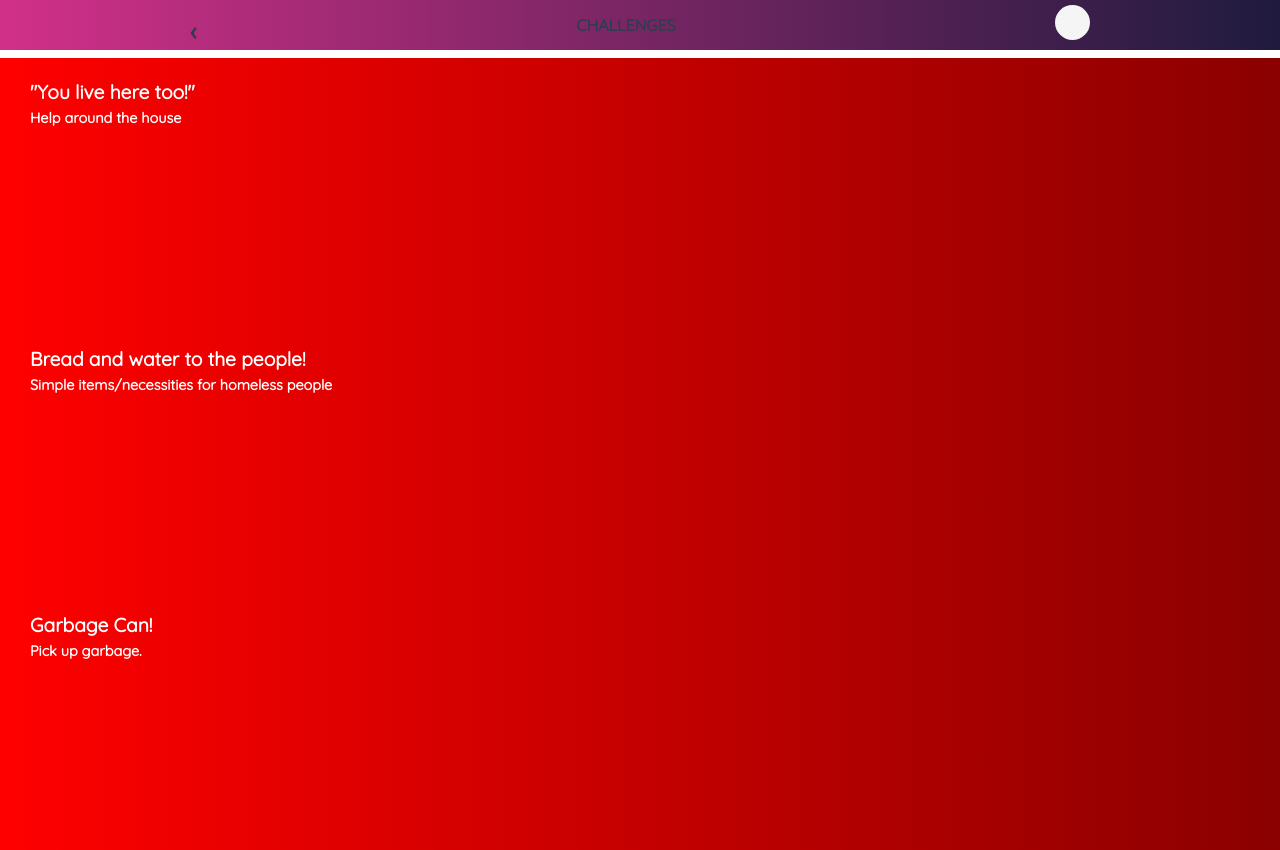
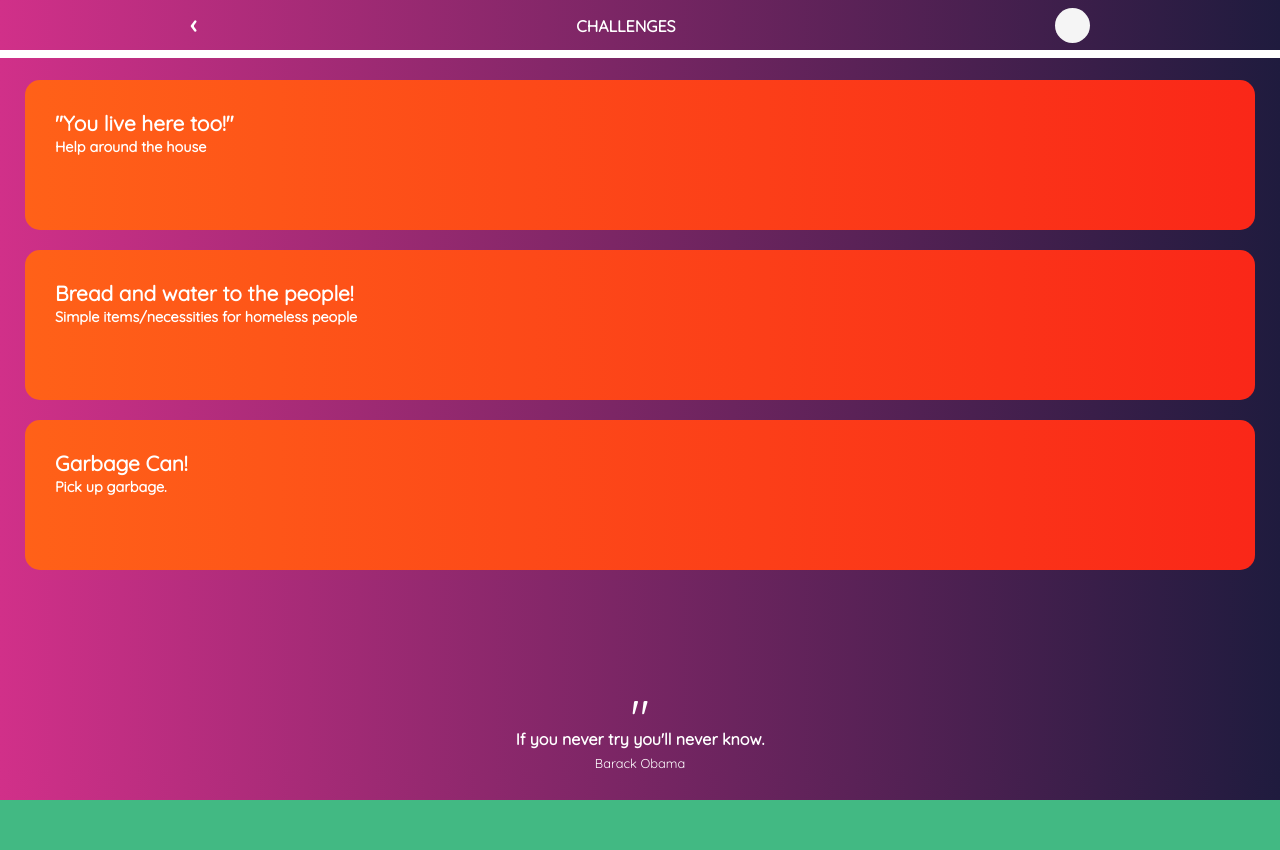
Before and after one commit to raphaelreimann/littlesmiles, a Vue app: page / in a window 1280 px wide. After the commit the page ends 800 px from the top, so only its background shows below. Built offline with nearby package versions, Linux system fonts and the light colour scheme.

Commit message:
Abschlusspräsentation

```diff
--- a/src/App.vue
+++ b/src/App.vue
@@ -3,7 +3,7 @@
     <div id="nav">
       <div class="flex, content">
         <a class="flexitem, btn-back" @click="goBack">&lsaquo;</a>
-        <router-link to="/"><span class="flexitem">CHALLENGES</span></router-link>
+        <router-link to="/"><span class="flexitem, nav-title">CHALLENGES</span></router-link>
         <router-link to="/profile"><span class="dot"></span><!--img src="assets/Profile icon.png" alt="Profile Icon" class="flexitem, profile-img"--></router-link>
       </div>
     </div>
@@ -30,6 +30,13 @@ body{
   padding: 0%;
   margin: 0%;
 }
+h1 {
+  color: white;
+}
+.nav-title{
+  color: white;
+  padding-top: 5px;
+}
 #app {
   font-family: 'Quicksand', sans-serif;
   -webkit-font-smoothing: antialiased;
@@ -53,13 +60,14 @@ body{
   .content{
     display: flex;
     justify-content: space-around;
-    margin-top: 15px;
+    align-items: center;
+    margin-top: 8px;
     width: 100%;
     a {
       font-weight: bold;
       text-decoration: none;
       margin-right: 0px;
-      color: #2c3e50;
+      color: white;
       // &.router-link-exact-active {
       //   color: #42b983;
       // }
@@ -68,7 +76,7 @@ body{
     //   width: 20px;
     // }
     .dot {
-      margin-top: -10px;
+      margin-top: 0px;
       height: 35px;
       width: 35px;
       background-color: #f5f5f5;
@@ -76,6 +84,7 @@ body{
       display: flex;
     }
     .btn-back{
+      margin-top: -5px;
       font-size: 25px;
     }
   }
--- a/src/views/Challenge.vue
+++ b/src/views/Challenge.vue
@@ -1,12 +1,28 @@
 <template>
   <div class="challenge_detail">
-    <h1>{{ challenge.title}}</h1>
+    <h1 class="title">{{ challenge.title}}</h1>
     <h2 class="subtitle">{{ challenge.subtitle}}</h2>
     <div class="description">{{ challenge.description}}</div>
-    <div class="category">{{ challenge.category}}</div>
     <div class="actions">
-      <router-link @click="onComplete" tag="button" :to="{ name: 'challengeCompleted', params: { id: challenge.id }}">Complete</router-link>
-      <router-link @click="onReject" tag="button" :to="{ name: 'challengeRejected', params: { id: challenge.id }}">Reject</router-link>
+      <router-link
+        @click.native="onComplete"
+        tag="button"
+        id="btn-accept"
+        class="flex-item"
+        :to="{ name: 'challengeCompleted', params: { id: challenge.id }}"
+      >
+        <img src="/assets/logo.png" alt="Check" class="check">
+      </router-link>
+      <router-link
+        @click.native="onReject"
+        tag="button"
+        id="btn-reject"
+        class="flex-item"
+        :to="{ name: 'challengeRejected', params: { id: challenge.id }}"
+      >
+        <img src="/assets/reject.jpg" alt="Reject" class="reject">
+      </router-link>
+      <div class="category">Category: {{ challenge.category}}</div>
     </div>
   </div>
 </template>
@@ -25,11 +41,11 @@ export default {
     onComplete(){
       this.$store.commit("addCompletedChallenge", this.challenge);
       this.removeFromChallenges();
-      this.$router.push('/');
+      //this.$router.push('/');
     },
     onReject(){
       this.removeFromChallenges();
-      this.$router.push('/');
+      //this.$router.push('/');
     },
     removeFromChallenges(){
       const self = this;
@@ -46,3 +62,55 @@ export default {
   },
 }
 </script>
+
+<style lang="scss">
+.flex-item{
+  margin: 0px 10px;
+
+}
+h1 {
+  color: white;
+}
+.title{
+  margin-top: 30%;
+  font-size: 2em;
+}
+.subtitle{
+  margin-top: 2%;
+}
+.description{
+  margin-top: 4%;
+  padding: 0px 32px;
+  text-align: justify;
+}
+.actions{
+  margin-top: 25%;
+}
+.category{
+  margin-top: 5%;
+}
+#btn-accept{
+  background-color:#44c767;
+	border-radius:60px;
+	border:1px solid #18ab29;
+	display:inline-block;
+	cursor:pointer;
+	color:#ffffff;
+	font-size:17px;
+	padding:16px 16px;
+	text-decoration:none;
+	text-shadow:0px 1px 0px #2f6627;
+}
+#btn-reject{
+  background-color: rgb(214, 26, 26);
+	border-radius:60px;
+	border:1px solid rgb(214, 26, 26);
+	display:inline-block;
+	cursor:pointer;
+	color:#ffffff;
+	font-size:17px;
+	padding:16px 16px;
+	text-decoration:none;
+	//text-shadow:0px 1px 0px #2f6627;
+}
+</style>
--- a/src/views/ChallengeCompleted.vue
+++ b/src/views/ChallengeCompleted.vue
@@ -8,16 +8,24 @@
     <div class="content">
           <span class="main-text">How difficult was the challenge for you?</span>
         <div class="btn-group">
-          <button class="feedback-btn" onClick="alert("saf")>Bad</button>
-          <button class="feedback-btn">Okay</button>
-          <button class="feedback-btn">Good</button>
+          <button class="feedback-btn" id="feedback-btn-1">Bad</button>
+          <button class="feedback-btn" id="feedback-btn-2">Okay</button>
+          <button class="feedback-btn" id="feedback-btn-3">Good</button>
         </div>
-        <span class="main-text">Notes</span>
-        <textarea name="" id="feedback-area" cols="42" rows="10" class="feedback-text">How did you feel in general?</textarea>
+        <span class="main-text">Notes (How did you feel in general?)</span>
+        <div class="textarea">
+          <textarea
+            name=""
+            id="feedback-area"
+            cols="42"
+            rows="10"
+            class="feedback-text">
+          </textarea>
+        </div>
         <span class="main-text">Wanna do it again?</span>
-        <div class="btn-group">
-          <router-link to="/" tag="button">Check</router-link>
-          <router-link to="/" tag="button">Cross</router-link>
+        <div class="btn-group, btn-decision">
+          <router-link to="/" class="decision-btn" id="decision-btn-1" tag="button">&#128077;</router-link>
+          <router-link to="/" class="decision-btn" id="decision-btn-2" tag="button">&#128078;</router-link>
         </div>
       </div>
     </div>
@@ -33,13 +41,61 @@ body{
 .content{
   margin-top: 30px;
 }
+.textarea{
+  text-align: left;
+  margin-left: 20px;
+  margin-top: 10px;
+  margin-bottom: 15%;
+}
 #feedback-area{
+  width: 90%;
   margin-left: 0px;
   text-align: left;
+  outline: none;
+  resize: none;
+  color: white;
+  border-radius: 6px;
+  border: rgba($color: #fff, $alpha: 0.8) solid 1px;
+  background-color: rgba($color: #fff, $alpha: 0.2);
 }
+.decision-btn{
+  margin: 10px;
+	border-radius:30px;
+  border: none;
+	display:inline-block;
+	cursor:pointer;
+	color:#ffffff;
+	font-size:35px;
+	text-decoration:none;
+}
+#decision-btn-1{
+  padding: 2px 8px 8px 8px;
+}
+#decision-btn-2{
+  padding: 5px 8px 8px 8px;
+}
+
 .feedback-btn{
-  margin: 10px;
+  margin: 10px 10px 15% 10px;
+	border-radius: 8px;
+  border: none;
+	display:inline-block;
+	cursor:pointer;
+	color:#ffffff;
+	font-size:17px;
+	padding:16px 25px;
+	text-decoration:none;
 }
+#feedback-btn-1{
+  background-image:linear-gradient(to right, rgb(250, 39, 24), rgb(255, 97, 24));
+}
+#feedback-btn-2{
+  background-image:linear-gradient(to right, rgb(2, 138, 9), rgb(15, 107, 7));
+}
+#feedback-btn-3{
+  background-image:linear-gradient(to right, rgb(35, 11, 145), rgb(69, 8, 138));
+}
+
 .main-text{
   display: block;
   text-align: left;
@@ -50,4 +106,8 @@ body{
   margin: 10px;
 }
 
+.btn-decision{
+  margin: 10px;
+}
+
 </style>
--- a/src/views/ChallengeRejected.vue
+++ b/src/views/ChallengeRejected.vue
@@ -1,56 +1,36 @@
 <template>
   <div class="wrapper">
     <div class="topNav">
-    <h1>Reasons for decline</h1>
+      <h1>Your reason</h1>
     </div>
-
     <form>
       <div class="choice">
         <input   type="radio" name="option" id="option1">
         <label  for="option1">Out of my comfort zone </label>
       </div>
-
       <div class="choice">
         <input  type="radio" name="option" id="option2">
         <label  for="option2"> wasn´t able to do it</label>
       </div>
-
       <div class="choice">
         <input  type="radio" name="option" id="option3">
         <label  for="option3">other </label>
       </div>
     </form>
-
-  <div class="spaceholder">
-
-
-
+    <div class="spaceholder"></div>
+    <h2>Are you sure ?</h2>
+    <div class="btn-group, btn-decision">
+      <router-link to="/" class="decision-btn" id="feedback-btn-1" tag="button">&#128077;</router-link>
+      <router-link to="/" class="decision-btn" id="feedback-btn-2" tag="button">&#128078;</router-link>
     </div>
-
-    <h2>Are you sure ?</h2>
-    <div class="box">
-          <button class="buttonOne" type="button" onclick="alert('Hello World!')">Decline Challenge</button>
   </div>
-
-      <div class="box">
-          <button class="buttonTwo" type="button" onclick="alert('Hello world!')"> cancel  </button>
-      </div>
-
-  </div>
-
-
 </template>
 
 
 
 
 <style>
-.topNav {
-  background-image: linear-gradient(to right, #1F1B3E, #D13089)
-}
-h1 {
-  color: black;
-}
+
 li {
   list-style: none;
 
--- a/src/views/Challenges.vue
+++ b/src/views/Challenges.vue
@@ -8,15 +8,22 @@
           :key="challenge.id"
           :to="{ name: 'challenge', params: { id: challenge.id }}"
           v-bind:class="{
-           'gradient-one': challenge.category === 'Appreciation',
-           'gradient-two': challenge.category === 'Friends & Family'
+           'gradient-one': challenge.category == 'Appreciation',
+           'gradient-two': challenge.category == 'Friends & Family',
+           'gradient-two': challenge.category == 'Socializing'
           }"
         >
-            <span class="title">{{ challenge.title}}</span>
+            <span class="title">{{ challenge.title}}</span><br>
             <span class="subtitle">{{ challenge.subtitle}}</span>
             <!--span class="description">{{ challenge.description}}</span-->
         </router-link>
     </ul>
+    <div class="quote">
+      <span class="quote-mark">"</span>
+      <span class="quote-main">If you never try you'll never know.</span>
+      <span class="quote-author">Barack Obama</span>
+    </div>
+
   </div>
 </template>
 
@@ -55,21 +62,23 @@ export default {
 <style lang="scss">
   #list{
     list-style: none;
-    height: 800px;
+    height: 600px;
     padding-left: 0px;
-    margin: 0px;
+    margin-top: 20px;
     display: flex;
     flex-direction: column;
     align-content: space-around;
   }
   .list-item {
     //background-color: red;
-    margin: 0px;
+    margin: 10px 25px;
     text-align: left;
     padding: 30px;
     color: white;
-    background-image: linear-gradient(to right, red, darkred);
-    height: 30%;
+    vertical-align: center;
+    border-radius: 15px;
+    background-image: linear-gradient(to left, rgb(250, 39, 24), rgb(255, 97, 24));
+    height: 15%;
     .gradient-one{
       background-image: linear-gradient(to right, purple, blue);
     }
@@ -78,20 +87,36 @@ export default {
     }
   }
 
+  .quote{
+    display: flex;
+    flex-direction: column;
+    .quote-mark{
+      font-size: 50px;
+      display: block;
+      margin-bottom: -20px;
+    }
+    .quote-main{
+      font-weight: bold;
+    }
+    .quote-author{
+      margin-top: 6px;
+      font-size: 0.8em;
+      font-weight: lighter;
+    }
+  }
+
   .title{
     font-weight: bold;
-    font-size: 1.2em;
-    display: block;
+    font-size: 1.3em;
     margin-bottom: 5px;
+    color: white;
   }
   .subtitle{
     font-weight: bold;
     font-size: 0.9em;
-    display: block;
   }
   .description{
     font-weight: lighter;
     font-size: 0.9em;
-    display: block;
   }
 </style>
--- a/src/views/Profile.vue
+++ b/src/views/Profile.vue
@@ -1,7 +1,7 @@
 <template>
   <div class="profile">
-    <h1>This is an Profile page</h1>
-    <p>Profil eines Benutzers.</p>
+    <h1 class="header">This is an Profile page</h1>
+    <p class="history">History</p>
     <ul id="list">
         <router-link
           tag="li"
@@ -9,12 +9,25 @@
           v-for="challenge in completedChallenges"
           :key="challenge.id"
           :to="{ name: 'challenge', params: { id: challenge.id }}">
-            <span class="title">{{ challenge.title}}</span>
+            <span class="title">{{ challenge.title}}</span><br>
             <span class="subtitle">{{ challenge.subtitle}}</span>
         </router-link>
     </ul>
   </div>
 </template>
+
+<style lang="scss">
+.header{
+  color: white;
+  margin-bottom: 0px;
+}
+.history{
+  text-align: left;
+  margin-left: 25px;
+  margin-bottom: -20px;
+  font-weight: bold;
+}
+</style>
 
 <script>
 // @ is an alias to /src
```
Also changed, not shown: src/assets/check.png (added), src/assets/reject.jpg (added). Lines whose indentation alone changed are shown as unchanged.
